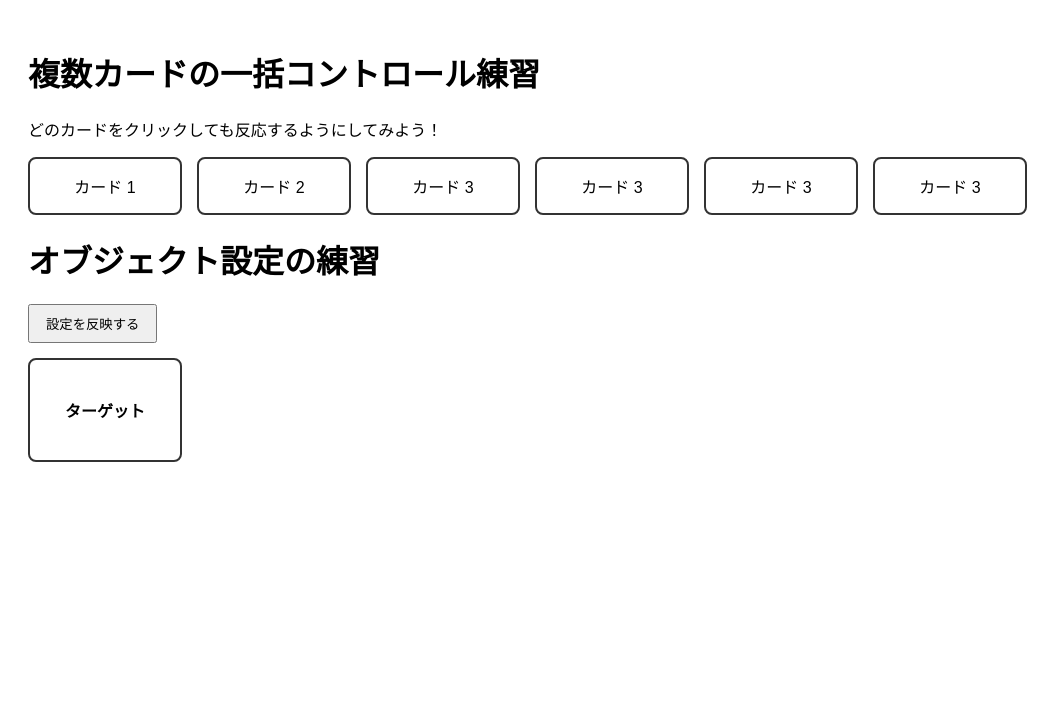
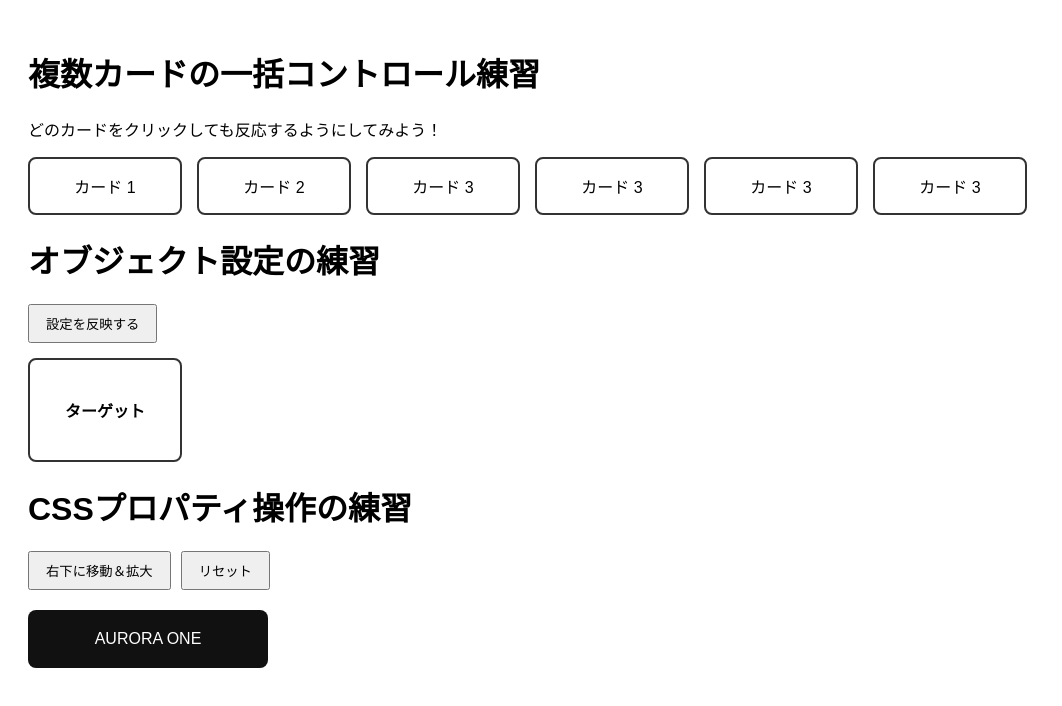
Before and after one commit to tarosjk202610/202610_JS_practice, a plain HTML site: page 03/index.html in a window 1280 px wide. Shown: the whole page, without its empty margins (0-1062 px from the left). Drawn offline with Linux system fonts and the light colour scheme.

Commit message:
2026年11月20日 13:28

```diff
--- a/03/index.html
+++ b/03/index.html
@@ -64,5 +64,16 @@
   <button id="apply-btn">設定を反映する</button>
 
   <div id="target-box" class="box">ターゲット</div>
+
+  <h1>CSSプロパティ操作の練習</h1>
+
+  <div class="btn-container">
+    <button id="move-btn">右下に移動＆拡大</button>
+    <button id="reset-btn">リセット</button>
+  </div>
+
+  <div id="card" class="animate-card">
+    AURORA ONE
+  </div>
 </body>
 </html>
```
